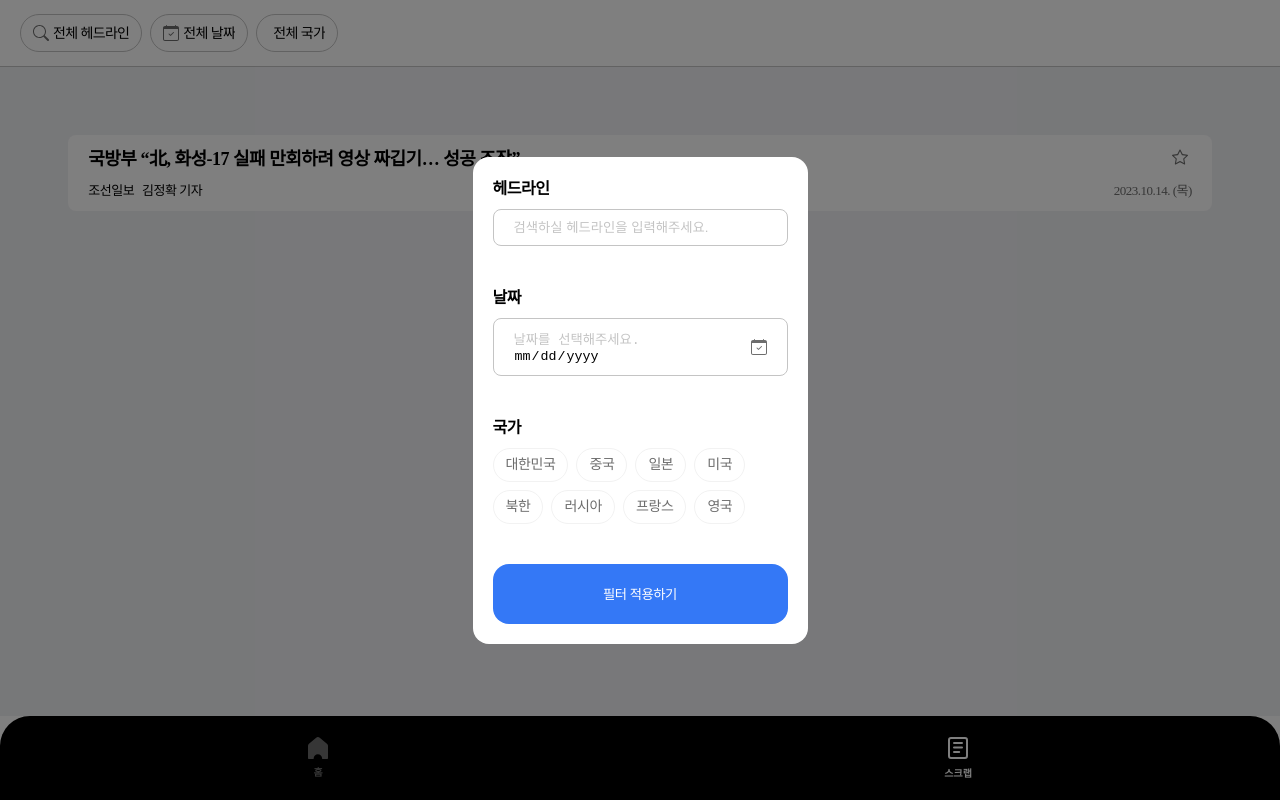
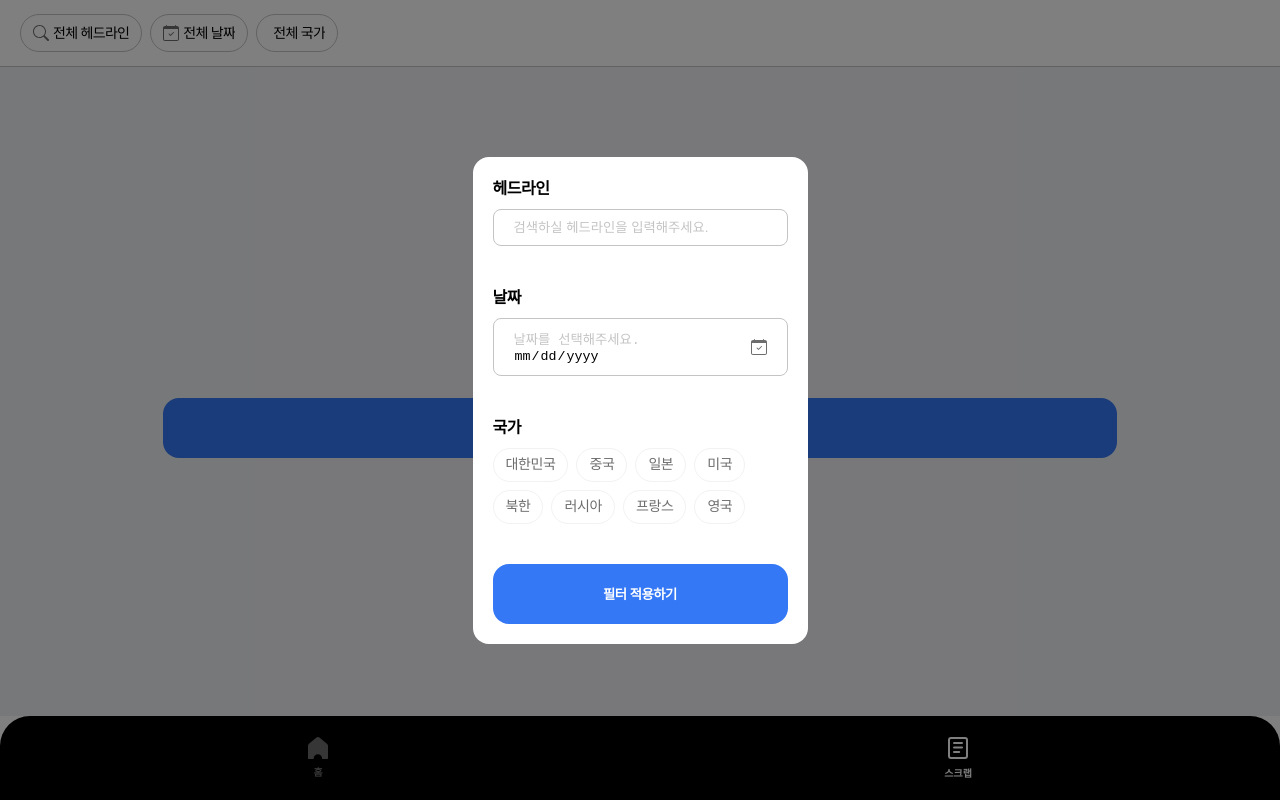
Before and after one commit to egChoi92/nytimes-scarpbook, a React (Create React App) app: page /scrap in a window 1280 px wide. Both pictures are taken after a click on the button "전체 헤드라인". Built offline with nearby package versions, Linux system fonts and the light colour scheme.

Commit message:
Design: 스크랩 없을 때 UI 개발

```diff
--- a/src/components/bottomBar/BottomBar.tsx
+++ b/src/components/bottomBar/BottomBar.tsx
@@ -2,7 +2,6 @@ import Navigation from 'components/navigation/Navigation';
 import styled from 'styled-components';
 
 const StyledBottomBar = styled.div`
-	padding: 1.25rem 0;
 	border-radius: 1.875rem 1.875rem 0 0;
 	background-color: #000;
 `;
--- a/src/components/filter/FilterModal.tsx
+++ b/src/components/filter/FilterModal.tsx
@@ -6,6 +6,7 @@ import { MouseEvent, useState } from 'react';
 import { filterStore } from 'store/filter';
 import { modalStore } from 'store/modal';
 import styled from 'styled-components';
+import { StyledSubmitButton } from 'styles/compoents';
 
 const StyledModal = styled.div`
 	display: flex;
@@ -24,18 +25,6 @@ const StyledModalWrapper = styled.div`
 	padding: 1.25rem;
 	border-radius: 1rem;
 	background-color: #fff;
-`;
-const StyledModalButton = styled.button`
-	display: flex;
-	justify-content: center;
-	align-items: center;
-	width: 100%;
-	height: 60px;
-	margin-top: 2.5rem;
-	border-radius: 1rem;
-	background-color: #3478f6;
-	color: #fff;
-	letter-spacing: -0.0313rem;
 `;
 
 export default function FilterModal() {
@@ -69,9 +58,9 @@ export default function FilterModal() {
 					<FilterHeadline defaultValue={filterState.filter.headline} setFilter={setFilter} />
 					<FilterPubDate defaultValue={filterState.filter.pub_date} setFilter={setFilter} />
 					<FilterLocations defaultValue={filterState.filter.glocations} setFilter={setFilter} />
-					<StyledModalButton type="button" onClick={handleFilterSubmit}>
+					<StyledSubmitButton type="button" onClick={handleFilterSubmit}>
 						필터 적용하기
-					</StyledModalButton>
+					</StyledSubmitButton>
 				</StyledModalWrapper>
 			</StyledModal>
 		)
--- a/src/components/navigation/NavigationButton.tsx
+++ b/src/components/navigation/NavigationButton.tsx
@@ -1,9 +1,12 @@
+import { initialFilterState } from 'constants/filter';
 import { useEffect, useState } from 'react';
 import { useLocation, useNavigate } from 'react-router';
+import { filterStore } from 'store/filter';
 import styled from 'styled-components';
 
 const StyledNavigationButton = styled.button`
 	display: block;
+	padding: 1.25rem;
 	text-align: center;
 	color: #6d6d6d;
 	&.is-active {
@@ -25,9 +28,18 @@ interface PropsType {
 }
 
 export default function NavigationButton({ title, link, activeIconSrc, inactiveIconSrc }: PropsType) {
+	const filterState = {
+		setFilter: filterStore((state) => state.setFilter),
+	};
+
 	const navigate = useNavigate();
 	const location = useLocation();
 	const [isActive, setIsActive] = useState(false);
+
+	const handleNavigate = (link: string) => {
+		filterState.setFilter(initialFilterState);
+		navigate(link);
+	};
 
 	useEffect(() => {
 		setIsActive(location.pathname === link);
@@ -36,7 +48,7 @@ export default function NavigationButton({ title, link, activeIconSrc, inactiveI
 	return (
 		<StyledNavigationButton
 			className={`${isActive && 'is-active'}`}
-			onClick={() => navigate(link)}
+			onClick={() => handleNavigate(link)}
 			title={`${title} 바로가기`}
 		>
 			<img src={isActive ? activeIconSrc : inactiveIconSrc} alt="" />
--- a/src/styles/compoents.ts
+++ b/src/styles/compoents.ts
@@ -11,9 +11,7 @@ export const StyledArticleWrapper = styled.div`
 `;
 
 export const StyledFilter = styled.div`
-	& + & {
-		margin-top: 2.5rem;
-	}
+	margin-bottom: 2.5rem;
 `;
 export const StyledFilterTitle = styled.p`
 	margin-bottom: 0.5rem;
@@ -32,3 +30,16 @@ export const StyledInput = styled.input`
 		color: #c4c4c4;
 	}
 `;
+
+export const StyledSubmitButton = styled.button`
+	display: flex;
+	justify-content: center;
+	align-items: center;
+	width: 100%;
+	height: 60px;
+	border-radius: 1rem;
+	background-color: #3478f6;
+	font-weight: 600;
+	color: #fff;
+	letter-spacing: -0.0313rem;
+`;
--- /dev/null
+++ b/src/types/article.ts
@@ -0,0 +1,9 @@
+export interface ArticleDocsType {
+	headline: string;
+	organization: string;
+	name: string;
+	pub_date: string;
+	link: string;
+	glocations: string[];
+	favored: boolean;
+}
--- a/src/views/home/Home.tsx
+++ b/src/views/home/Home.tsx
@@ -5,6 +5,7 @@ import LoadingFrame from 'components/frame/LoadingFrame';
 import useObserver from 'hooks/useObserver';
 import { filterStore } from 'store/filter';
 import { StyledArticleWrapper } from 'styles/compoents';
+import { ArticleDocsType } from 'types/article';
 import { formatDateToYYYYMMDD } from 'utils/date';
 
 export default function Home() {
@@ -58,7 +59,7 @@ export default function Home() {
 		hasNextPage && fetchNextPage();
 	});
 
-	const articleDocs = data?.pages.map((docs) => {
+	const articleDocs = data?.pages.map((docs): ArticleDocsType => {
 		return {
 			headline: docs.headline.main,
 			organization: docs.byline.organization,
--- a/src/views/scrap/Scrap.tsx
+++ b/src/views/scrap/Scrap.tsx
@@ -1,23 +1,27 @@
 import Article from 'components/article/Article';
-import { StyledSection } from 'styles/compoents';
+import { ArticleDocsType } from 'types/article';
+import ScrapEmpty from 'views/scrap/ScrapEmpty';
 
 export default function Scrap() {
-	const articleProps = [
-		{
-			headline: '국방부 “北, 화성-17 실패 만회하려 영상 짜깁기… 성공 조작”',
-			organization: '조선일보',
-			name: '김정확 기자',
-			pub_date: '2023.10.14. (목)',
-			link: 'https://www.naver.com/',
-			favored: false,
-		},
+	const articleProps: ArticleDocsType[] = [
+		// {
+		// 	headline: '국방부 “北, 화성-17 실패 만회하려 영상 짜깁기… 성공 조작”',
+		// 	organization: '조선일보',
+		// 	name: '김정확 기자',
+		// 	pub_date: '2023.10.14. (목)',
+		// 	link: 'https://www.naver.com/',
+		// 	glocations: [],
+		// 	favored: false,
+		// },
 	];
 	return (
-		<StyledSection>
+		<>
 			<h2 className="hidden">스크랩</h2>
-			{articleProps.map((props, index) => (
-				<Article key={`scrap-article-${index}`} {...props} />
-			))}
-		</StyledSection>
+			{articleProps.length === 0 ? (
+				<ScrapEmpty />
+			) : (
+				articleProps.map((props, index) => <Article key={`scrap-article-${index}`} {...props} />)
+			)}
+		</>
 	);
 }
--- /dev/null
+++ b/src/views/scrap/ScrapEmpty.tsx
@@ -0,0 +1,36 @@
+import ImageScrapIconInactive from 'assets/images/icon/scrap_inactive.svg';
+import { useNavigate } from 'react-router';
+import styled from 'styled-components';
+import { StyledSubmitButton } from 'styles/compoents';
+
+const StyledScrapEmpty = styled.div`
+	display: flex;
+	flex-direction: column;
+	justify-content: center;
+	align-items: center;
+	width: 78.66666666666666%;
+	height: 100%;
+	margin: auto;
+	text-align: center;
+`;
+const StyledScrapEmptyText = styled.p`
+	margin-top: 0.5rem;
+	margin-bottom: 1.25rem;
+	font-size: 1.125rem;
+	font-weight: 600;
+	line-height: 1.5555555555555556;
+	color: #6d6d6d;
+`;
+
+export default function ScrapEmpty() {
+	const navigate = useNavigate();
+	return (
+		<StyledScrapEmpty>
+			<img src={ImageScrapIconInactive} alt="" />
+			<StyledScrapEmptyText>저장된 스크랩이 없습니다.</StyledScrapEmptyText>
+			<StyledSubmitButton type="button" onClick={() => navigate('/')}>
+				스크랩 하러 가기
+			</StyledSubmitButton>
+		</StyledScrapEmpty>
+	);
+}
```
